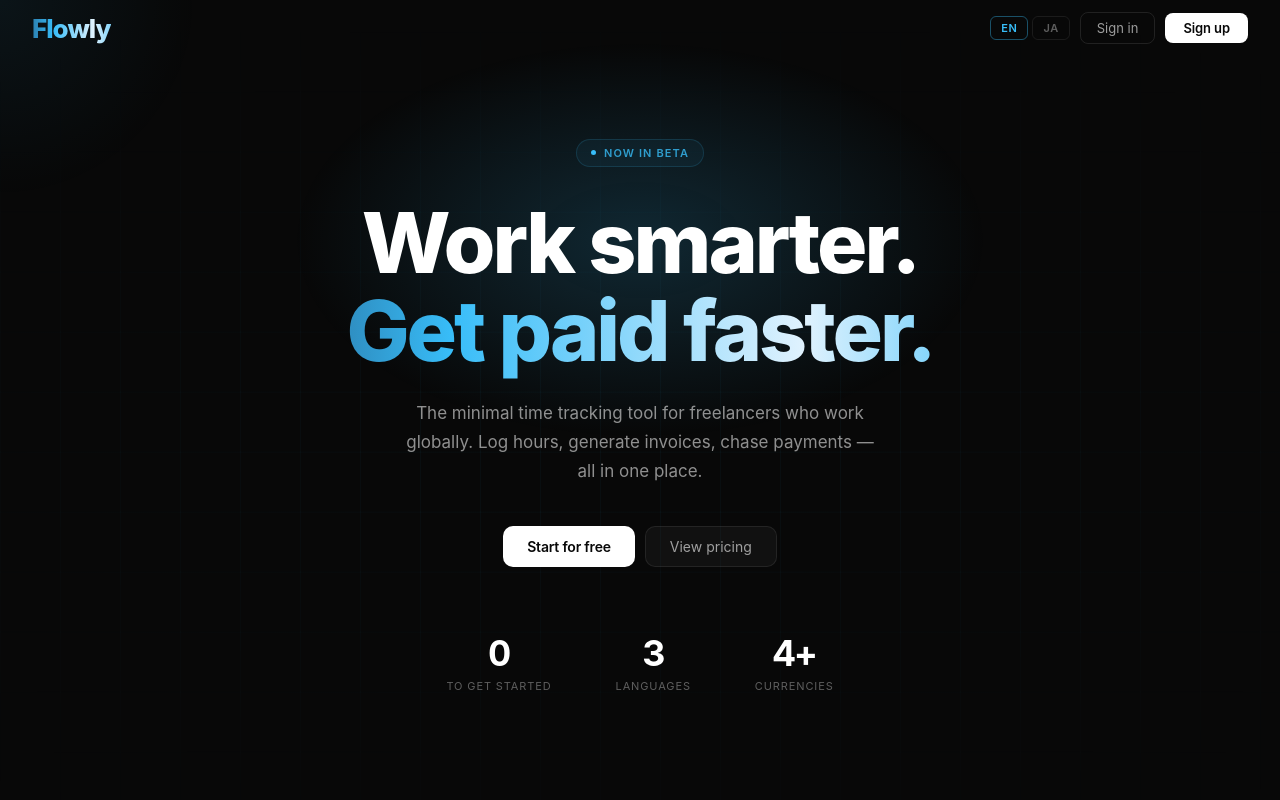
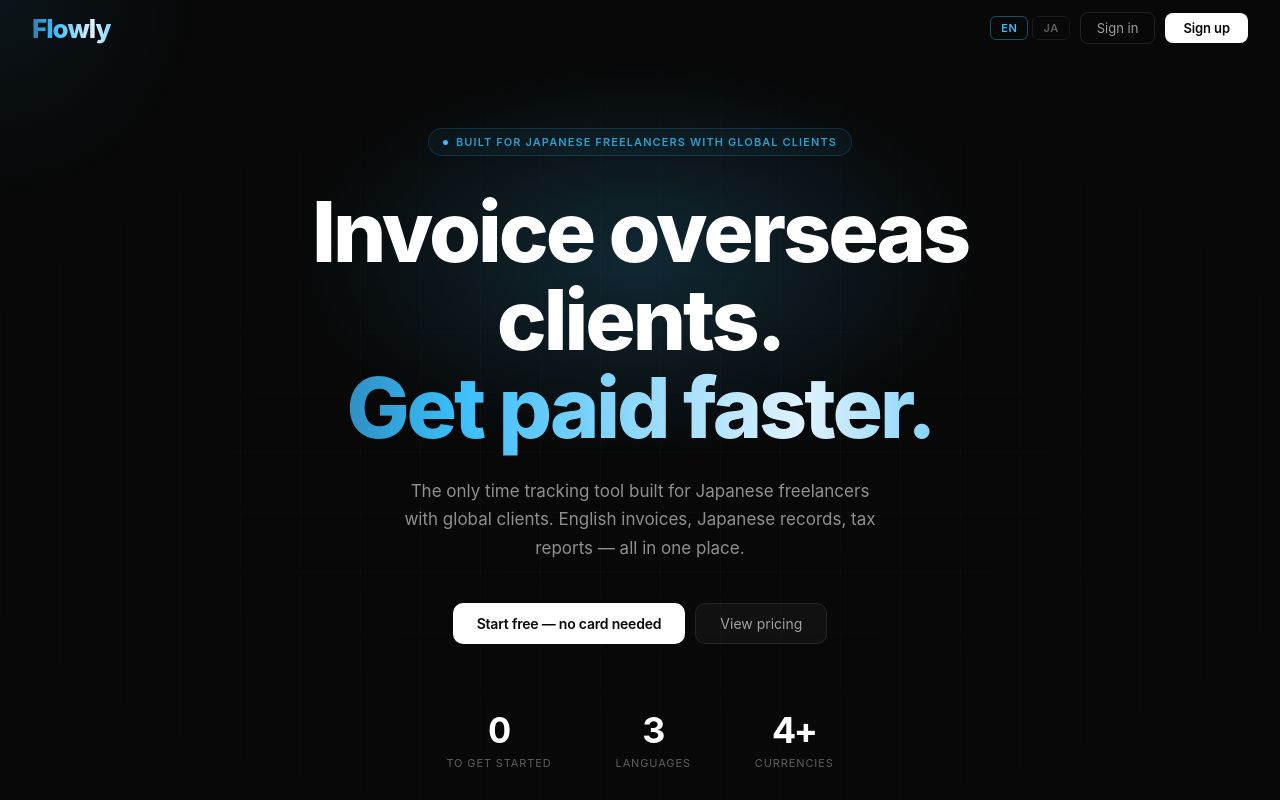
Before and after one commit to ShoueiYamada/slowly, a Next.js app: page /landing in a window 1280 px wide. Shown: the top 800 px of the page. Built offline with nearby package versions, Linux system fonts and the light colour scheme.

Commit message:
fix: hero copy, stats, CTA improvements

```diff
--- a/src/app/landing/page.tsx
+++ b/src/app/landing/page.tsx
@@ -128,10 +128,10 @@ export default function LandingPage() {
   `
 
   const en = {
-    eyebrow: 'Now in beta',
-    h1a: 'Work smarter.', h1b: 'Get paid faster.', h1c: '',
-    sub: 'The minimal time tracking tool for freelancers who work globally. Log hours, generate invoices, chase payments — all in one place.',
-    cta1: 'Start for free', cta2: 'View pricing',
+    eyebrow: 'Built for Japanese freelancers with global clients',
+    h1a: 'Invoice overseas clients.', h1b: 'Get paid faster.', h1c: '',
+    sub: 'The only time tracking tool built for Japanese freelancers with global clients. English invoices, Japanese records, tax reports — all in one place.',
+    cta1: 'Start free — no card needed', cta2: 'View pricing',
     s1: '0', s2: '3', s3: '4+',
     l1: 'to get started', l2: 'languages', l3: 'currencies',
     fl: 'Features', ft: 'Built for focus,\nnot feature bloat',
@@ -165,9 +165,9 @@ export default function LandingPage() {
     eyebrow: '海外案件特化 · 無料で始める',
     h1a: '海外クライアントへの請求書を、', h1b: '日本語で管理する。', h1c: '',
     sub: '英語の請求書を自動生成しながら、自分用の記録は日本語で。為替・税金・未払い督促まで、海外案件に特化したツール。',
-    cta1: '無料で始める', cta2: '機能を見る',
-    s1: '¥0', s2: '4', s3: '無制限',
-    l1: '無料で始められる', l2: '対応通貨', l3: 'AI督促メール',
+    cta1: '今すぐ無料で始める', cta2: '機能を見る',
+    s1: '完全無料', s2: '4通貨', s3: 'AI搭載',
+    l1: 'クレジットカード不要', l2: 'USD/EUR/GBP/JPY', l3: '督促メール自動生成',
     fl: '機能', ft: '余計な機能はない\n必要なものだけ',
     features: [
       { n: '01', t: '英語請求書を自動生成', d: '作業時間を記録するだけで、英語のPDF請求書が完成。海外クライアントにそのまま送れる。' },
```
